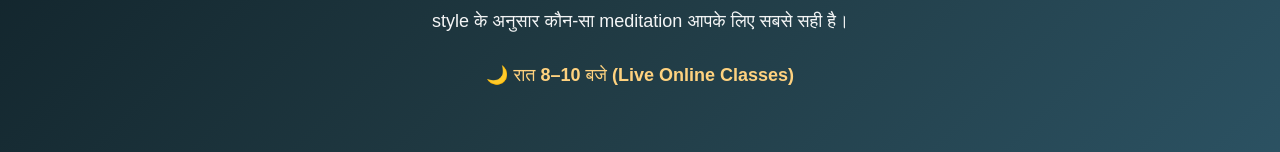
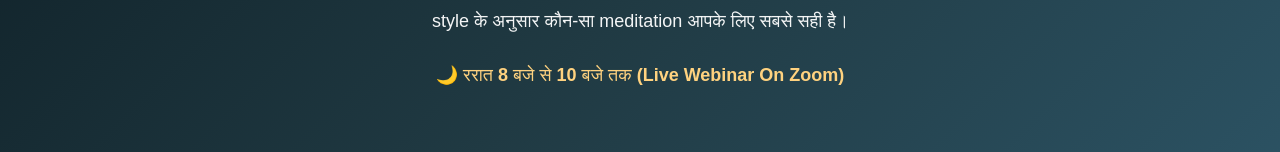
Before and after one commit to sunnycoding1519/meditation, a React (Vite) app: page / in a window 1280 px wide. Shown: the part 225-377 px from the top of the page. Built offline with nearby package versions, Linux system fonts and the light colour scheme.

Commit message:
time change

```diff
--- a/src/components/page.jsx
+++ b/src/components/page.jsx
@@ -38,7 +38,7 @@ function Page() {
         </p>
 
         <div className="batch">
-         🌙 रात 8–10 बजे (Live Online Classes)
+         🌙 ररात 8 बजे से 10 बजे तक (Live Webinar On Zoom)
         </div>
       </section>
        {/* VIDEO SECTION */}
```
